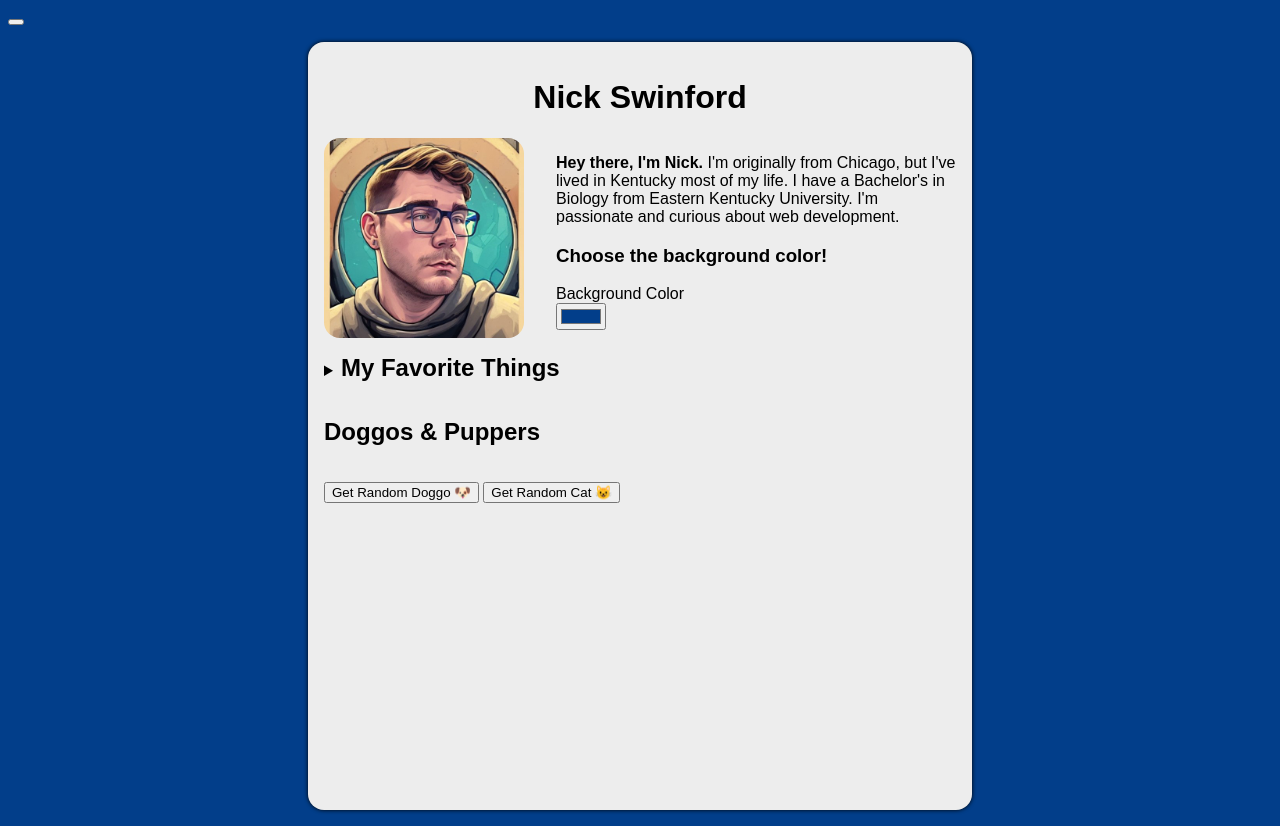
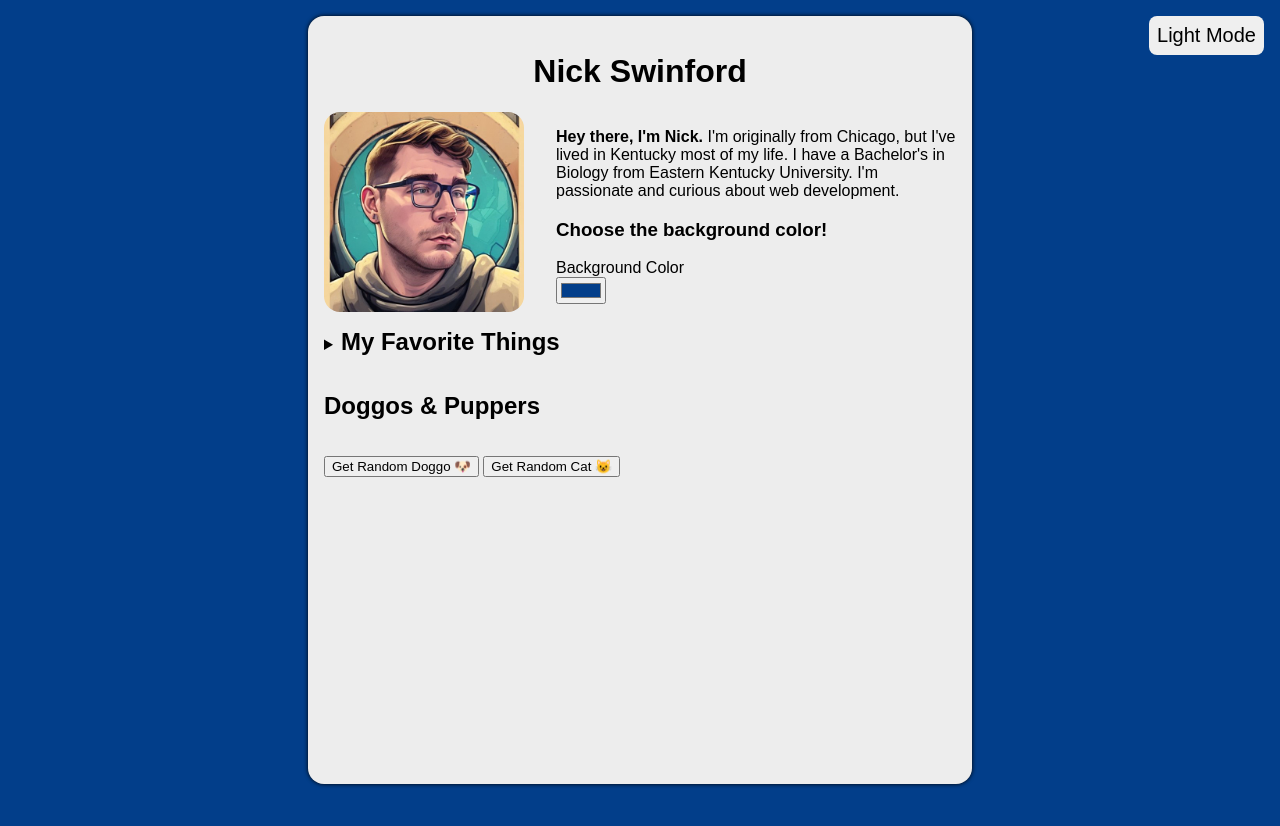
Before and after one commit to michaelcpuckett/aboutme-jan2024, a website: page people/nicks/index.html in a window 1280 px wide. After the commit the page ends 800 px from the top, so only its background shows below. Drawn offline with Linux system fonts and the light colour scheme; no server answers.

Commit message:
add dark mode styles

```diff
--- a/people/nicks/styles.css
+++ b/people/nicks/styles.css
@@ -16,6 +16,11 @@ main {
     min-height: calc(100vh - 4rem);
     /* border: 1px solid #eee; */
     box-shadow: 0 0 .25rem #000;
+    transition: background-color, color .5s;
+}
+main.dark {
+    background-color: var(--dark-mode-bg);
+    color: var(--dark-mode-color);
 }
 header {
     text-align: center;
@@ -158,3 +163,25 @@ header {
     max-width: 100%;
     max-height: 100%;
 }
+
+#colorModeToggle {
+    position: fixed;
+    top: 1rem;
+    right: 1rem;
+    font-size: 1.25rem;
+    padding: .5rem;
+    border: 0;
+    border-radius: .5rem;
+    padding: .5rem;
+}
+#colorModeToggle::after {
+    content: 'Light Mode'
+}
+#colorModeToggle.dark::after {
+    content: 'Dark Mode'
+}
+
+#colorModeToggle.dark {
+    background-color: var(--dark-mode-bg);
+    color: var(--dark-mode-color);
+}
```
